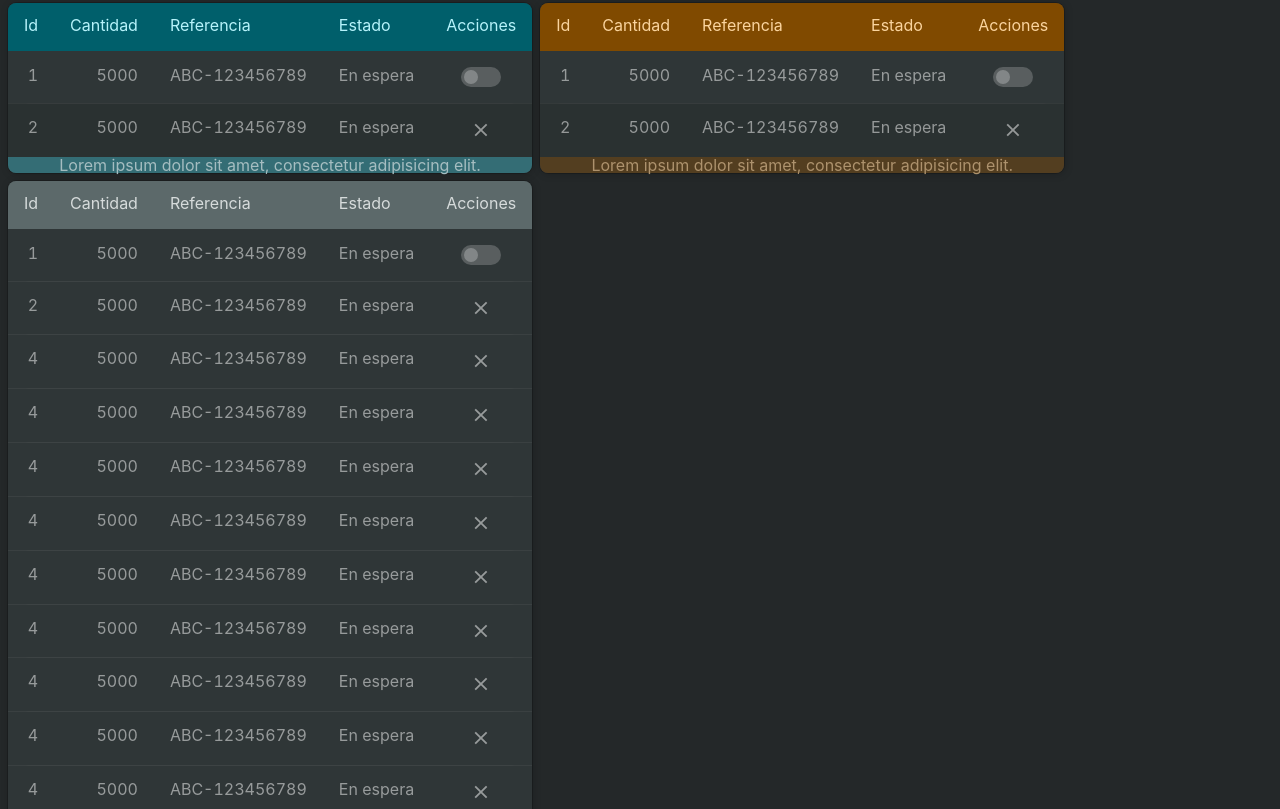
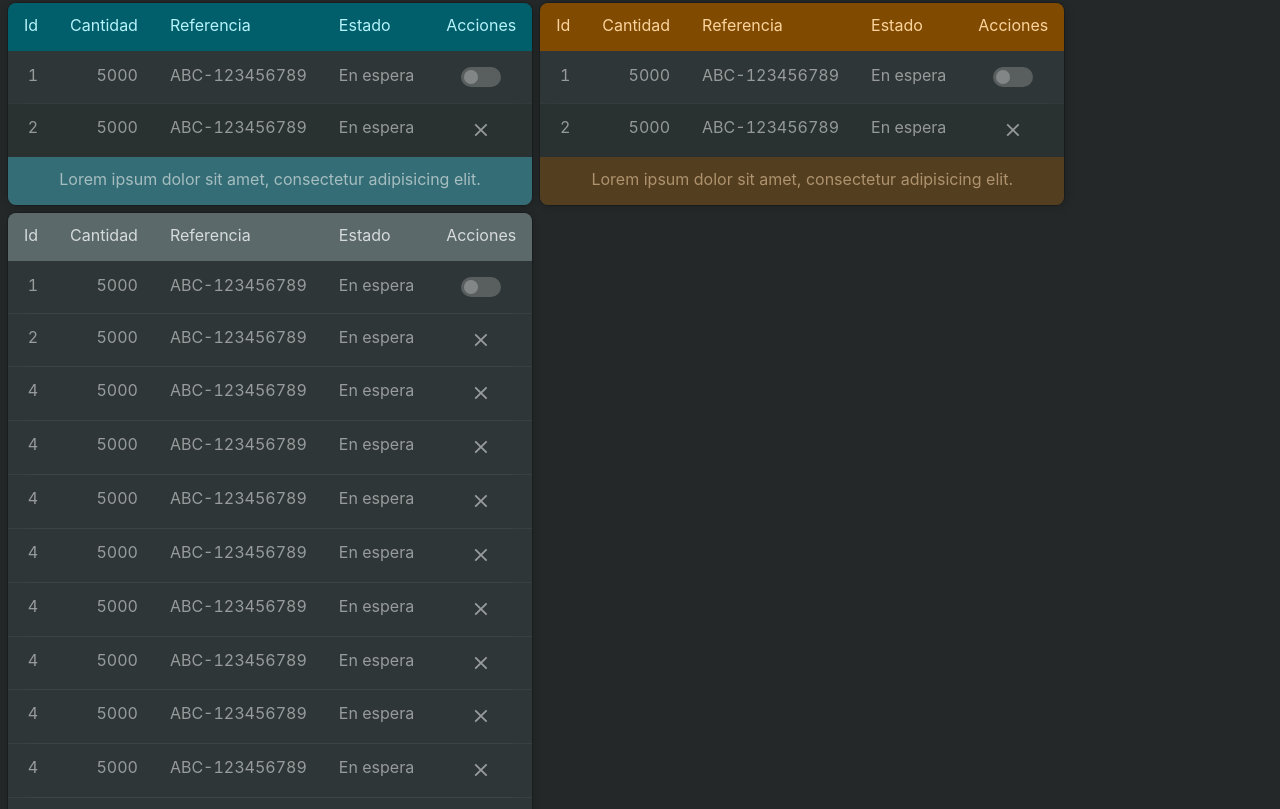
Before and after one commit to josecarlosdxu/jcmp-fw, a website built with webpack: page src/index.html in a window 1280 px wide. Shown: the part 793-1602 px from the top of the page. Built offline with nearby package versions, Linux system fonts and the light colour scheme.

Commit message:
fix tfoot height

```diff
--- a/src/scss/it6_components/c_table.scss
+++ b/src/scss/it6_components/c_table.scss
@@ -53,6 +53,11 @@ table td {
   position: sticky;
   top: 0;
   z-index: 100;
+}
+
+
+
+.table tr:nth-child(1) th {
   text-align: inherit;
   padding: 0.9rem 1rem 1.1rem;
   vertical-align: top;
```
